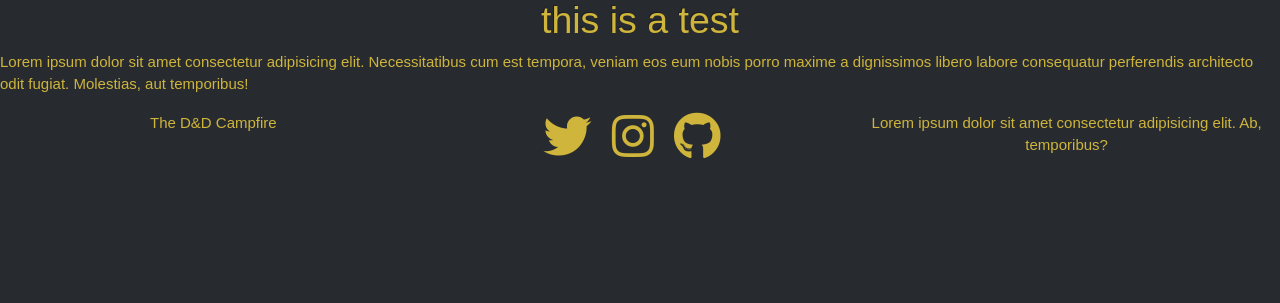
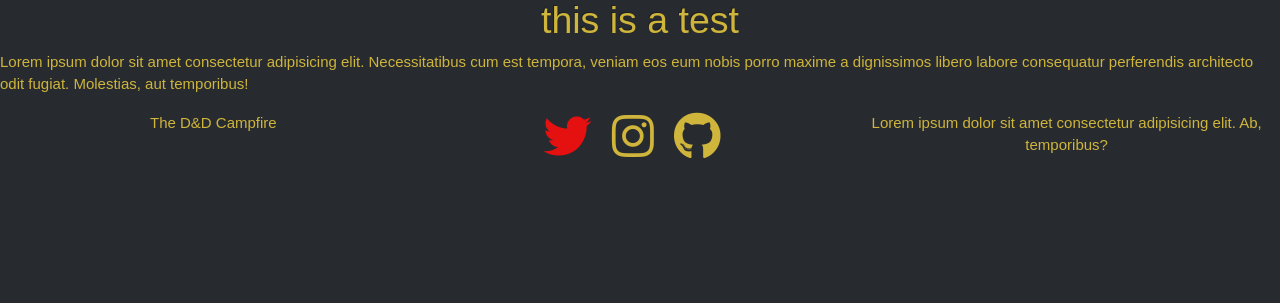
Before and after one commit to D0nni387/The-DND-Campfire, a Flask app: page / in a window 1280 px wide, with the pointer over the restyled element. Shown: the part 209-512 px from the top of the page. Run offline with Flask 2, Linux system fonts and the light colour scheme; some libraries are stand-ins or nearby versions; some web fonts are replaced.

Commit message:
added social media icon hover effects

```diff
--- a/static/css/style.css
+++ b/static/css/style.css
@@ -59,3 +59,9 @@ body {
     padding-right: 1rem;
     text-align: center;
 }
+
+.social:hover {
+    color:#e51111;
+    transition: ease-in-out;
+    transition-duration: 1s;
+}
```
